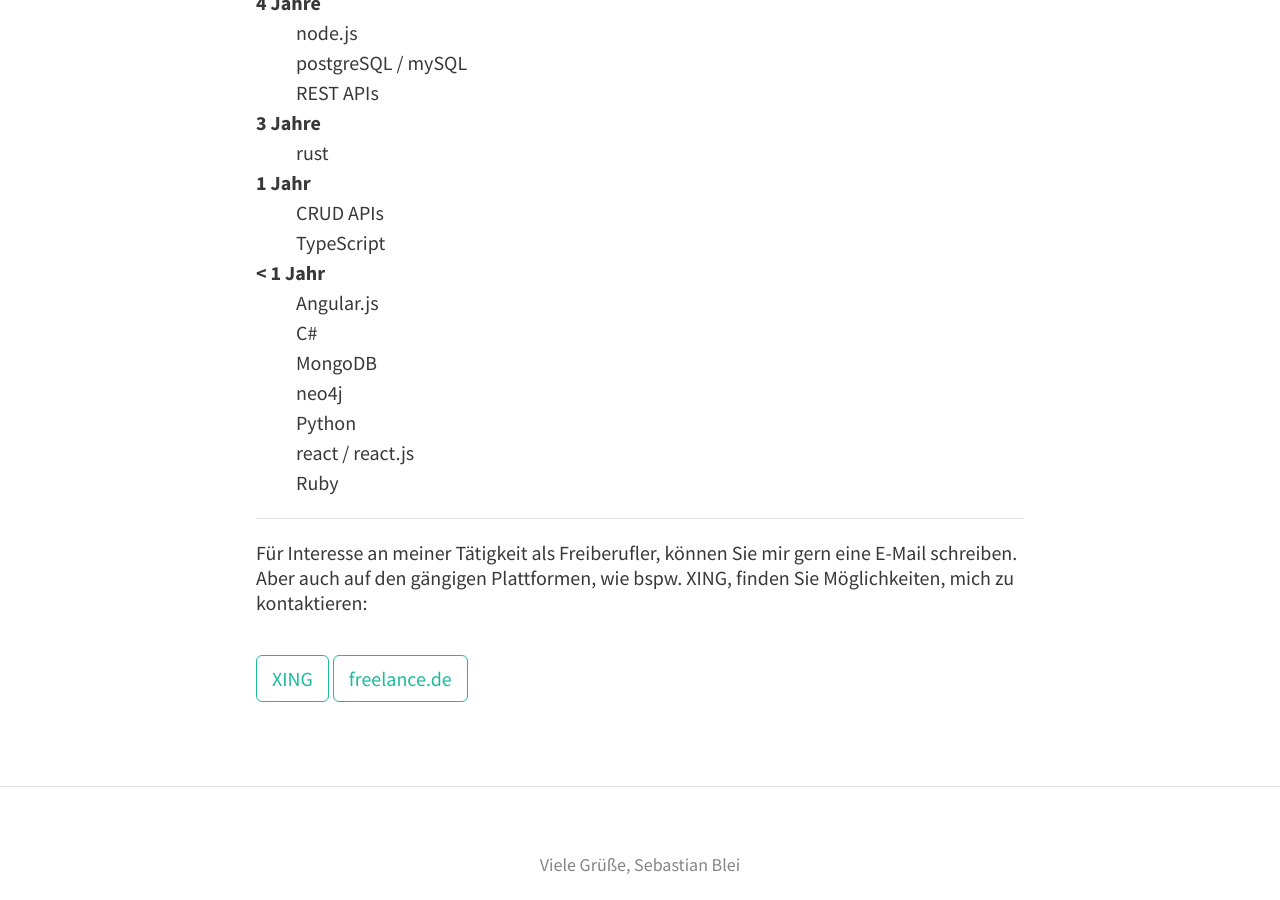
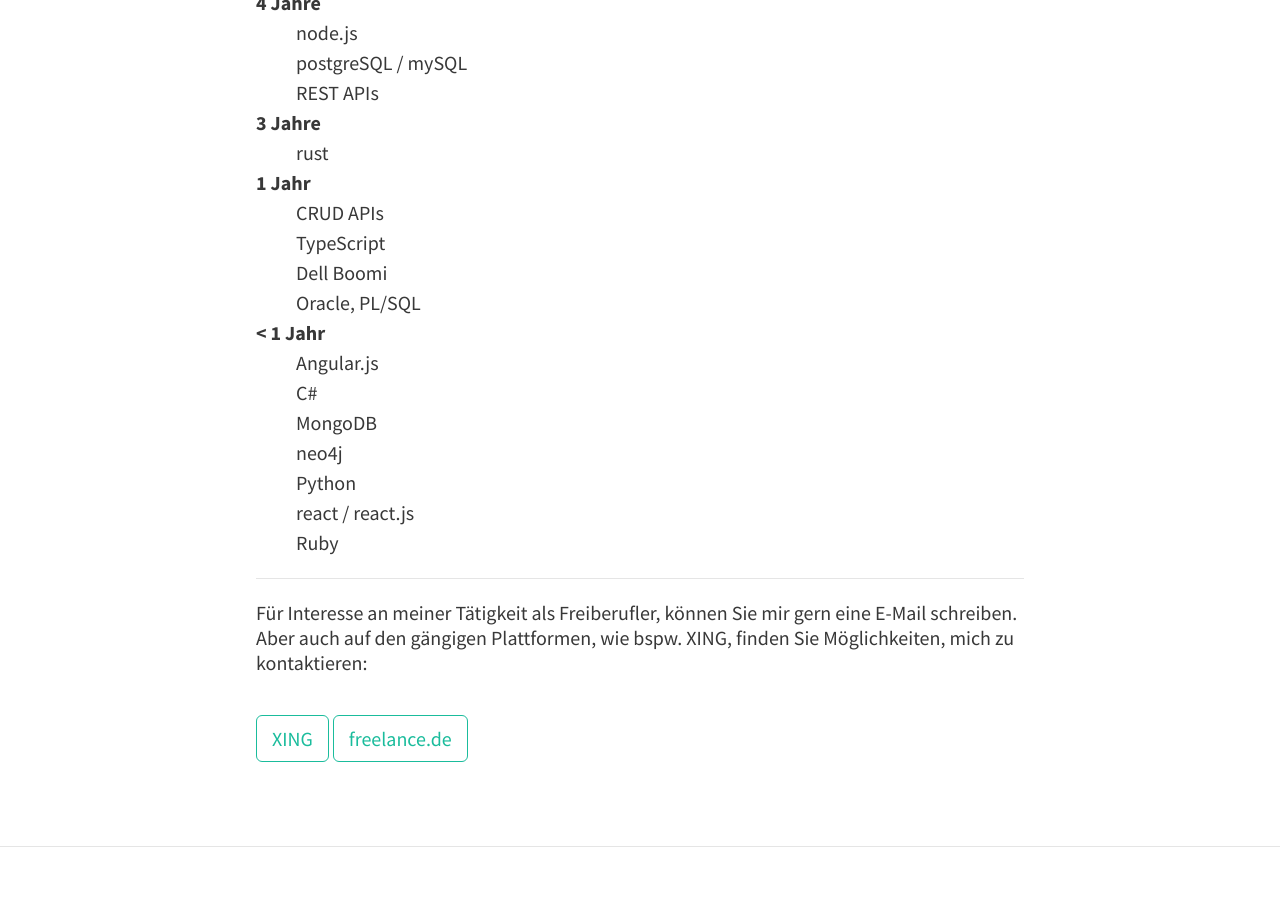
Before and after one commit to iamsebastian/official-site, a Jekyll site: the page built from index.html, in a window 1280 px wide and 900 px high, scrolled down 2415 px. Built offline with Jekyll 4.4.1, drawn with Linux system fonts in a browser that asks for light colours; the list of posts is cut into pages by our own code.

Commit message:
Update index.html

```diff
--- a/index.html
+++ b/index.html
@@ -82,6 +82,8 @@ Mein Profil <a href="javascript:window.print();">drucken</a> oder als PDF herunt
   <dt>1 Jahr</dt>
   <dd>CRUD APIs</dd>
   <dd>TypeScript</dd>
+  <dd>Dell Boomi</dd>
+  <dd>Oracle, PL/SQL</dd>
 
   <dt>&lt; 1 Jahr</dt>
   <dd>Angular.js</dd>
```
